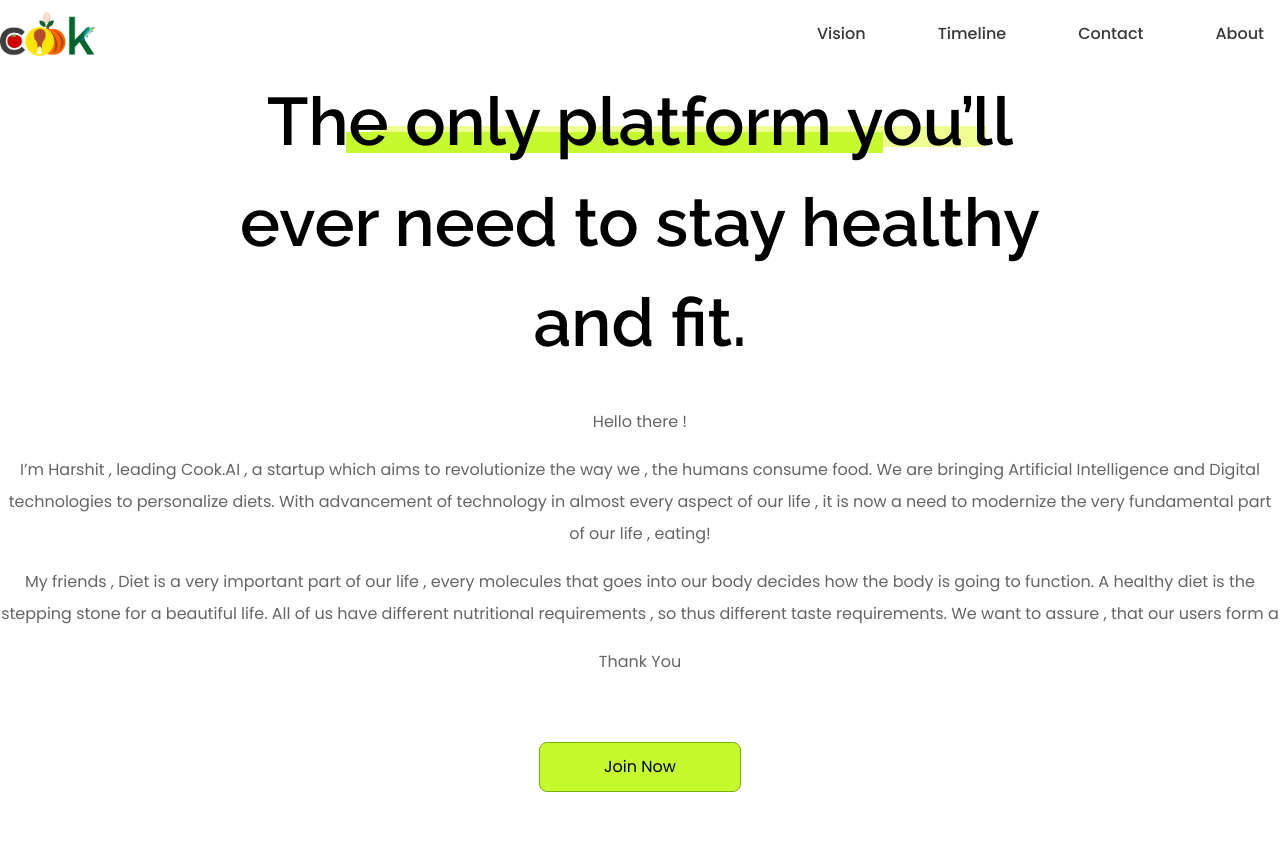
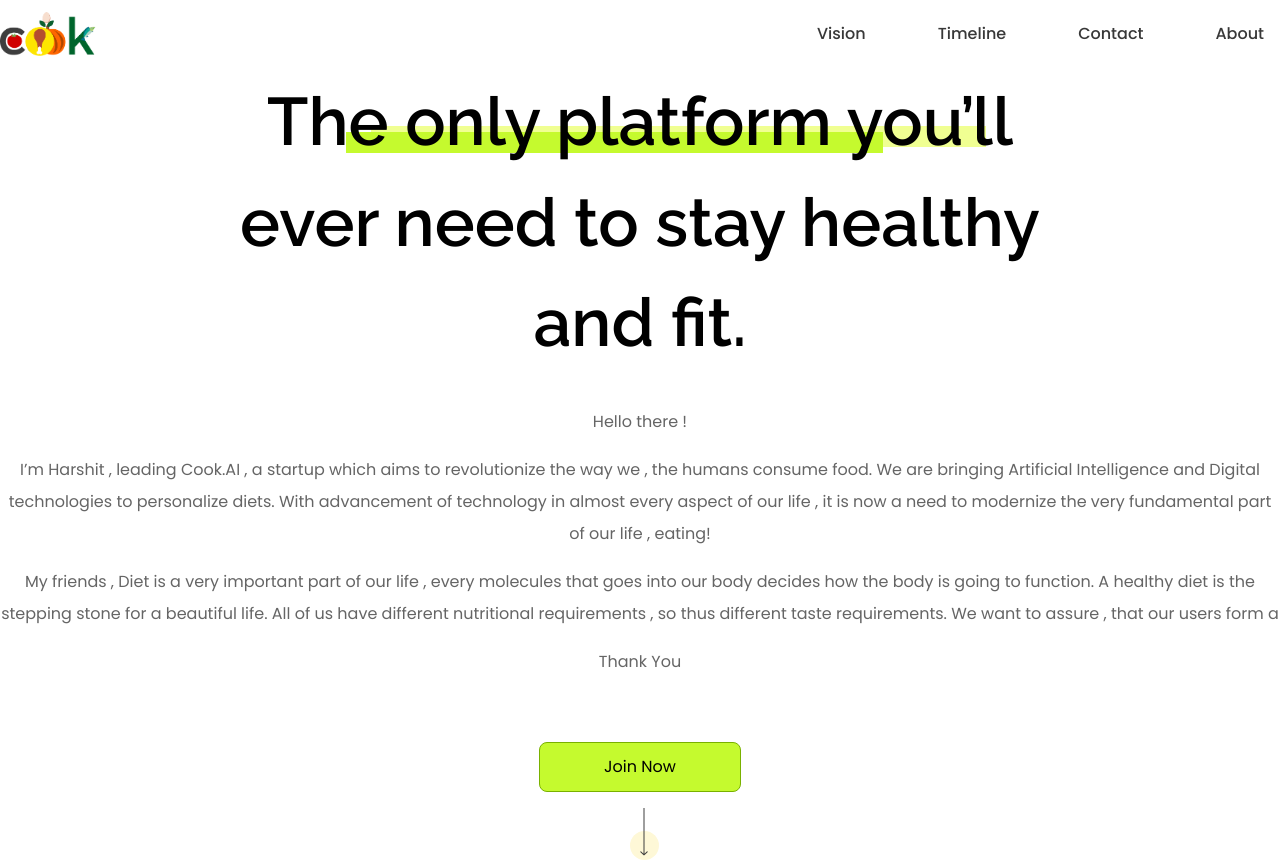
Before and after one commit to dibkb/cookai, a React (Vite) app: page / in a window 1280 px wide. Before the commit the page ends 800 px from the top, so only its background shows below. Built offline with nearby package versions, Linux system fonts and the light colour scheme.

Commit message:
Arrow and Ellipse

```diff
--- a/src/components/Home.jsx
+++ b/src/components/Home.jsx
@@ -1,4 +1,5 @@
 import React from "react";
+import { ArrowLong, Ellipse } from "../utils/icons";
 import "./home.css";
 const Home = () => {
   return (
@@ -30,9 +31,14 @@ const Home = () => {
         <p>Thank You</p>
       </section>
       <section className="flex flex-col mt-16">
-        <button className=" border mx-auto bg-cookLime px-16 py-3 rounded-lg border-cookGreen hover:bg-cookDarkGreen hover:text-white">
+        <button className=" border mx-auto bg-cookLime px-16 py-3 rounded-lg select-none border-cookGreen hover:bg-cookDarkGreen hover:text-white">
           Join Now
         </button>
+        {/* donwn arrow */}
+        <section className="mx-auto mt-4 downArrow__container">
+          <ArrowLong className={"arrow"} />
+          <Ellipse className={"ellipse"} />
+        </section>
       </section>
     </>
   );
--- a/src/components/home.css
+++ b/src/components/home.css
@@ -19,3 +19,18 @@
   width: 42%;
   @apply bg-cookLime;
 }
+.downArrow__container {
+  position: relative;
+  width: 100px;
+  height: 45px;
+}
+.arrow {
+  position: absolute;
+  left: 50%;
+}
+.ellipse {
+  position: absolute;
+  top: 50%;
+  left: 40%;
+  z-index: -1;
+}
--- /dev/null
+++ b/src/utils/icons.jsx
@@ -0,0 +1,31 @@
+export const ArrowLong = ({ className }) => {
+  return (
+    <svg
+      width="8"
+      height="48"
+      viewBox="0 0 8 48"
+      fill="none"
+      xmlns="http://www.w3.org/2000/svg"
+      className={className}
+    >
+      <path
+        d="M3.64645 47.3536C3.84171 47.5488 4.15829 47.5488 4.35356 47.3536L7.53554 44.1716C7.7308 43.9763 7.7308 43.6597 7.53554 43.4645C7.34027 43.2692 7.02369 43.2692 6.82843 43.4645L4 46.2929L1.17157 43.4645C0.976313 43.2692 0.65973 43.2692 0.464468 43.4645C0.269206 43.6597 0.269206 43.9763 0.464468 44.1716L3.64645 47.3536ZM3.5 2.18557e-08L3.5 47L4.5 47L4.5 -2.18557e-08L3.5 2.18557e-08Z"
+        fill="#3E3E3E"
+      />
+    </svg>
+  );
+};
+export const Ellipse = ({ className }) => {
+  return (
+    <svg
+      width="29"
+      height="29"
+      viewBox="0 0 29 29"
+      fill="none"
+      xmlns="http://www.w3.org/2000/svg"
+      className={className}
+    >
+      <circle cx="14.5" cy="14.5" r="14.5" fill="#FEF8D7" />
+    </svg>
+  );
+};
```
